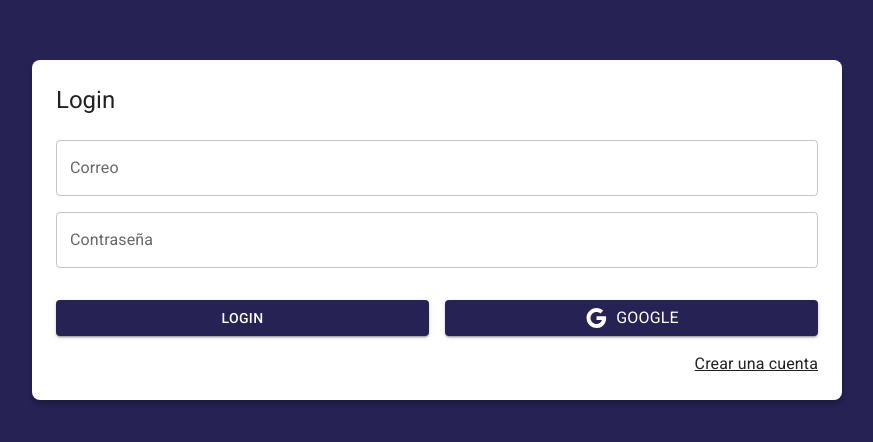
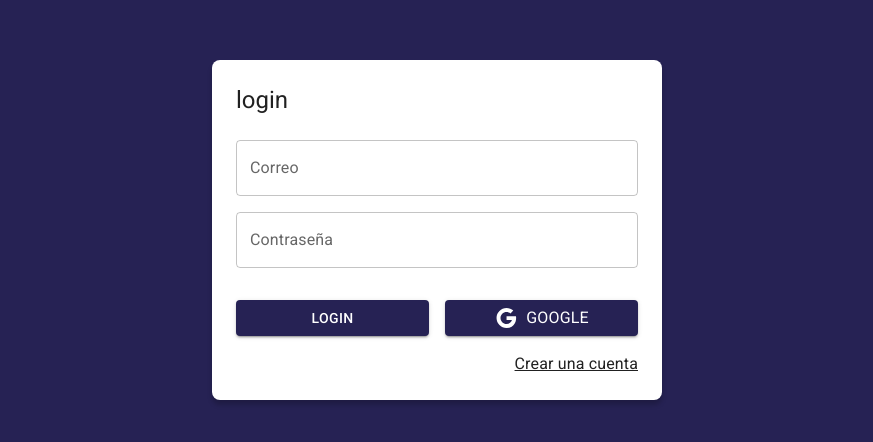
Before and after one commit to Lexxus-Cris/journal-app, a React (Vite) app: page /auth/login in a window 1280 px wide. Shown: the part 170-612 px from the top of the page, without its empty margins (203-1076 px from the left). Built offline with nearby package versions, Linux system fonts and the light colour scheme.

Commit message:
Se mejora el estilo del componente en pantallas grandes y se crea un Layout genérico para todas las ventanas que se encuentren en el Login

```diff
--- /dev/null
+++ b/src/auth/layout/AuthLayout.jsx
@@ -0,0 +1,30 @@
+import { Grid, Typography } from '@mui/material'
+import React from 'react'
+
+export const AuthLayout = ({ children, title = '' }) => {
+    return (
+        <Grid
+            container
+            spacing={0}
+            direction='column'
+            alignItems='center'
+            justifyContent='center'
+            sx={{ minHeight: '100vh', backgroundColor: 'primary.main', padding: 4 }}
+        >
+            <Grid item
+                className='box-shadow'
+                xs={3}
+                sx={{
+                    width: { sm: 450 },
+                    bgcolor: 'white',
+                    p: 3,
+                    borderRadius: 2
+                }}
+            >
+                <Typography variant='h5' sx={{ mb: 1 }}>{title}</Typography>
+
+                { children }
+            </Grid>
+        </Grid>
+    )
+}
--- a/src/auth/pages/LoginPage.jsx
+++ b/src/auth/pages/LoginPage.jsx
@@ -2,23 +2,11 @@ import { Link as RouterLink} from 'react-router-dom'
 import PropTypes from 'prop-types'
 import { Button, Grid, Link, TextField, Typography } from '@mui/material'
 import { Google } from '@mui/icons-material'
+import { AuthLayout } from '../layout/AuthLayout'
 
 export const LoginPage = () => {
     return (
-        <Grid
-            container
-            spacing={0}
-            direction='column'
-            alignItems='center'
-            justifyContent='center'
-            sx={{ minHeight: '100vh', backgroundColor: 'primary.main', padding: 4 }}
-        >
-            <Grid item
-                className='box-shadow'
-                xs={ 3 }
-                sx={{ bgcolor: 'white', p: 3, borderRadius: 2 }}
-            >
-                <Typography variant='h5' sx={{ mb: 1 }}>Login</Typography>
+        <AuthLayout title='login'>
             <form action="">
                 <Grid container >
                     <Grid item
@@ -81,8 +69,7 @@ export const LoginPage = () => {
                     </Grid>
                 </Grid>
             </form>
-            </Grid>
-        </Grid>
+        </AuthLayout>
     )
 }
 
```
Lines whose indentation alone changed are shown as unchanged.
